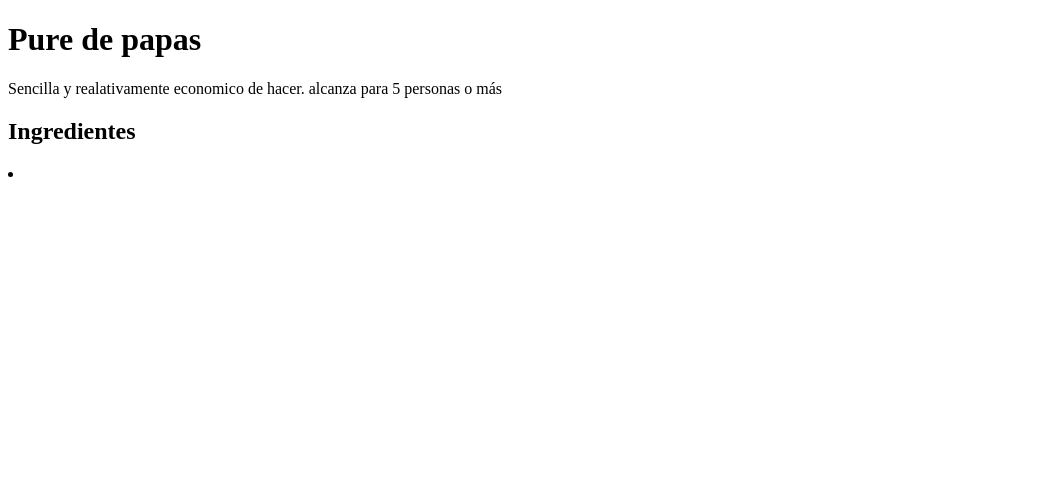
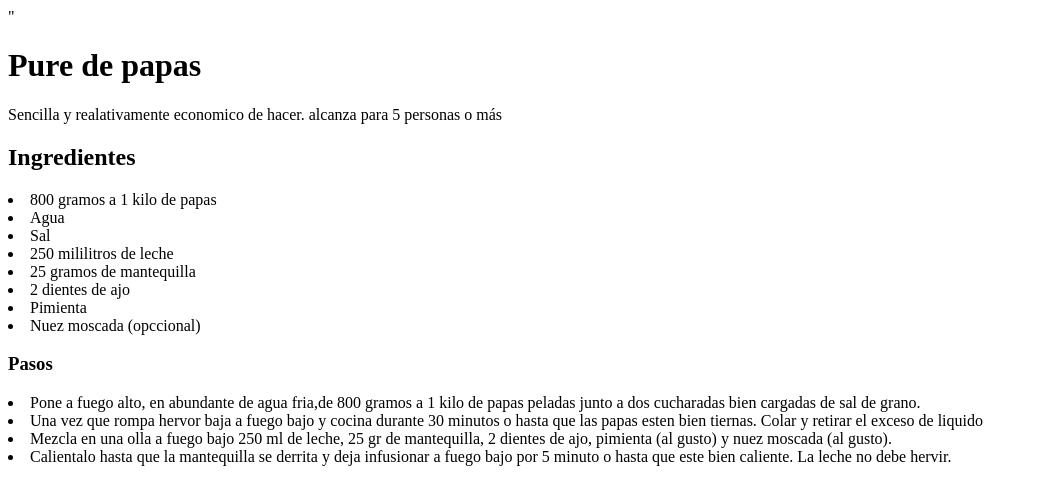
Before and after one commit to Cesarweon/Recetas-para-el-sin-ideas, a plain HTML site: page Archivos del codigo (En proceso)/Pure_de_papas.html in a window 1280 px wide. Shown: the whole page, without its empty margins (0-1038 px from the left). Drawn offline with Linux system fonts and the light colour scheme.

Commit message:
Update Pure_de_papas.html
Mejoras y más mejoras

```diff
--- a/Archivos del codigo (En proceso)/Pure_de_papas.html
+++ b/Archivos del codigo (En proceso)/Pure_de_papas.html
@@ -1,11 +1,25 @@
 <!DOCTYPE html>
-<html>
-  <head><title>Pure de papas</title></head>
+<html lang="es">
+<head>
+  <meta charset="UTF-8">
+  <meta name="viewpoint" content="width=device-width, initial-scale=1.0">"
+  <title>Pure de papas</title></head>
+  <link rel="stylesheet" href="purePapas.css">
   <body><h1>Pure de papas</h1>
  <p>Sencilla y realativamente economico de hacer. alcanza para 5 personas o más</p>
  <h2>Ingredientes</h2>
- <li></li>
-
-
-  </body>
+    <li>800 gramos a 1 kilo de papas</li>
+    <li>Agua</li>
+    <li>Sal</li>
+    <li>250 mililitros de leche</li>
+    <li>25 gramos de mantequilla</li>
+    <li>2 dientes de ajo</li>
+    <li>Pimienta</li>
+    <li>Nuez moscada (opccional)</li>
+    <h3>Pasos</h3>
+    <li>Pone a fuego alto, en abundante de agua fria,de 800 gramos a 1 kilo de papas peladas junto a dos cucharadas bien cargadas de sal de grano. </li>
+    <li>Una vez que rompa hervor baja a fuego bajo y cocina durante 30 minutos o hasta que las papas esten bien tiernas. Colar y retirar el exceso de liquido</li>
+    <li>Mezcla en una olla a fuego bajo 250 ml de leche, 25 gr de mantequilla, 2 dientes de ajo, pimienta (al gusto) y nuez moscada (al gusto).</li>
+    <li>Calientalo hasta que la mantequilla se derrita  y deja infusionar a fuego bajo por 5 minuto o hasta que este bien caliente. La leche no debe hervir.</li>
+   </body>
 </html>
```
